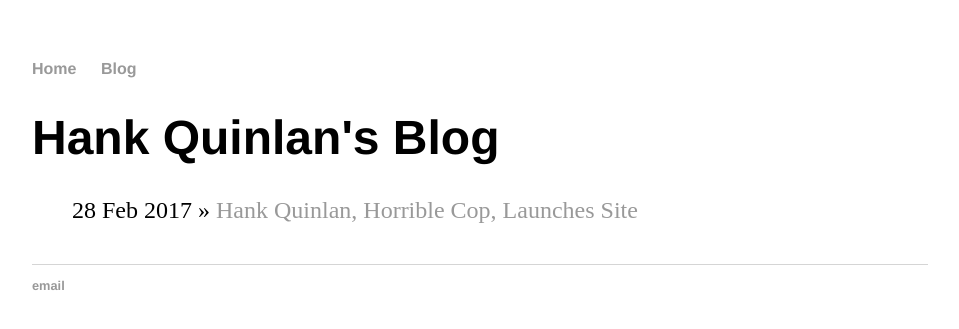
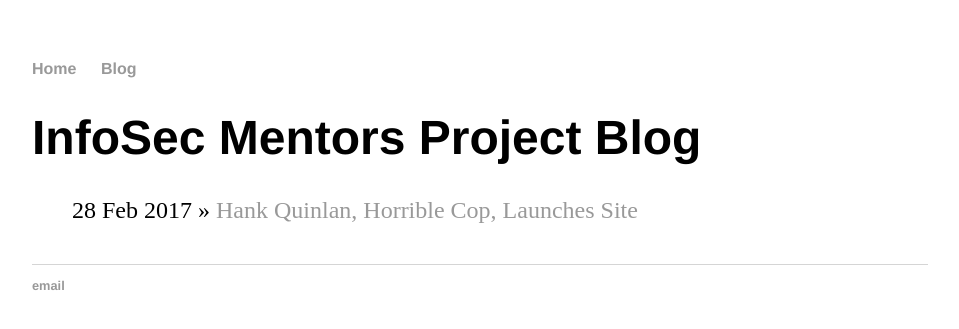
Before and after one commit to infosecmentors/infosecmentors.github.io, a Jekyll site: the page built from blog/index.html, in a window 1280 px wide. Shown: the top 329 px of the page, without its empty margins (160-1119 px from the left). Built offline with Jekyll 4.4.1, drawn with Linux system fonts in a browser that asks for light colours.

Commit message:
Update index.html

```diff
--- a/blog/index.html
+++ b/blog/index.html
@@ -1,6 +1,6 @@
 ---
 layout: default
-title: Hank Quinlan's Blog
+title: InfoSec Mentors Project Blog
 ---
 	<h1>{{ page.title }}</h1>
 	<ul class="posts">
```
